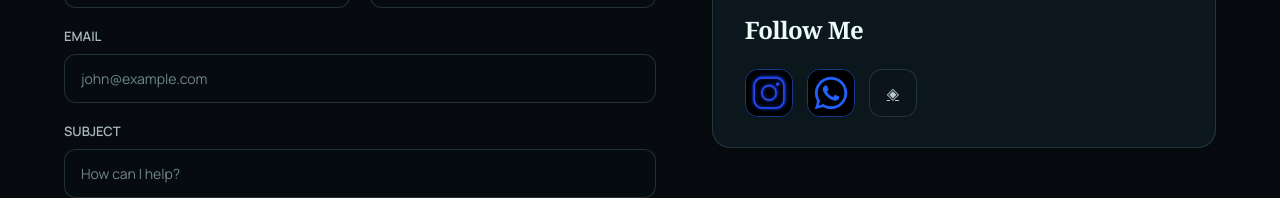
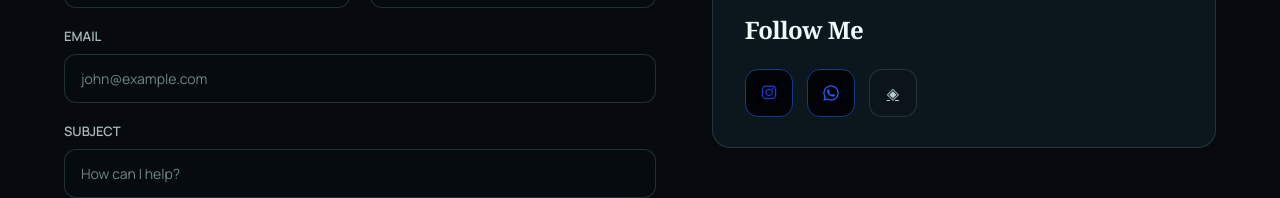
Before and after one commit to abdulllahbukhari888/abdullah-portfolio, a React (Vite) app: page / in a window 1280 px wide. Shown: the part 5191-5389 px from the top of the page. Built offline with nearby package versions, Linux system fonts and the light colour scheme.

Commit message:
Resize contact social icons

```diff
--- a/src/styles.css
+++ b/src/styles.css
@@ -52,9 +52,9 @@
 .contact-socials a:hover{background:#102529;color:var(--a);border-color:var(--a)}
 .contact-socials a.instagram-link{padding:0;overflow:hidden;background:#020306;border-color:#173a88}
 .contact-socials a.instagram-link:hover{background:#020306;border-color:#246bff;box-shadow:0 0 18px #245cff77}
-.contact-socials a.instagram-link img{display:block;width:46px;height:46px;object-fit:cover;border-radius:12px}.contact-socials a.whatsapp-link{padding:0;overflow:hidden;background:#020306;border-color:#173a88}
+.contact-socials a.instagram-link img{display:block;width:22px;height:22px;object-fit:contain;border-radius:4px}.contact-socials a.whatsapp-link{padding:0;overflow:hidden;background:#020306;border-color:#173a88}
 .contact-socials a.whatsapp-link:hover{background:#020306;border-color:#246bff;box-shadow:0 0 18px #245cff77}
-.contact-socials a.whatsapp-link img{display:block;width:46px;height:46px;object-fit:cover;border-radius:12px}
+.contact-socials a.whatsapp-link img{display:block;width:22px;height:22px;object-fit:contain;border-radius:4px}
 /* One sliding active pill for the primary navigation */
 .links{position:relative;align-items:center;gap:14px}
 .links button{position:relative;z-index:1;padding:10px 12px;border-radius:999px;background:transparent;color:#aabbbf;white-space:nowrap;transition:color .22s ease}
```
